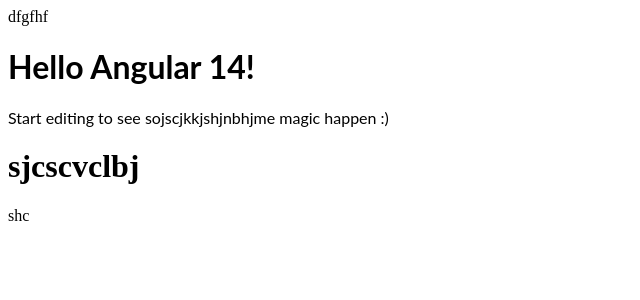
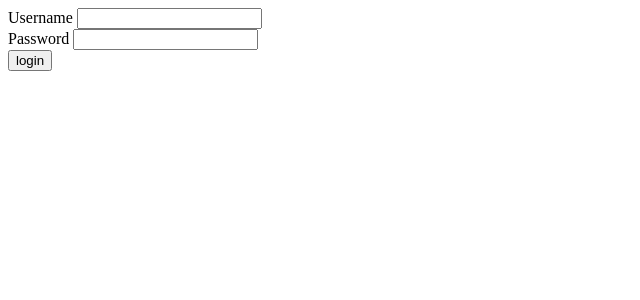
Before and after one commit to rdsingh13/angular-ivy-9gs5kn, an Angular app: page / in a window 1280 px wide. Shown: the top 300 px of the page, without its empty margins (0-640 px from the left). Built offline with nearby package versions, Linux system fonts and the light colour scheme.

Commit message:
3 files modified, 4 added

```diff
--- a/src/app/app.component.html
+++ b/src/app/app.component.html
@@ -1,5 +1 @@
-
-    <hello name="{{ name }}"></hello>
-    <p>Start editing to see sojscjkkjshjnbhjme magic happen :)</p>
-    <h1>sjcscvclbj</h1>
-    <app-welcome></app-welcome>
+<app-login></app-login>
--- a/src/app/app.module.ts
+++ b/src/app/app.module.ts
@@ -5,10 +5,11 @@
 import { AppComponent } from './app.component';
 import { HelloComponent } from './hello.component';
 import { WelcomeComponent } from './welcome/welcome.component';
+import { LoginComponent } from './login/login.component';
 
 @NgModule({
   imports: [BrowserModule, FormsModule],
-  declarations: [AppComponent, HelloComponent,WelcomeComponent],
+  declarations: [AppComponent, HelloComponent,WelcomeComponent,LoginComponent],
   bootstrap: [AppComponent],
 })
 export class AppModule {}
--- /dev/null
+++ b/src/app/login/login.component.html
@@ -0,0 +1,3 @@
+Username  <input type="text"  /><br>
+Password  <input type="password" /><br>
+<input type="button" value="login" />
--- /dev/null
+++ b/src/app/login/login.component.ts
@@ -0,0 +1,15 @@
+import { Component, OnInit } from '@angular/core';
+
+@Component({
+  selector: 'app-login',
+  templateUrl: './login.component.html',
+  styleUrls: ['./login.component.css']
+})
+export class LoginComponent implements OnInit {
+
+  constructor() { }
+
+  ngOnInit() {
+  }
+
+}
--- a/src/index.html
+++ b/src/index.html
@@ -1,2 +1,2 @@
-<p>dfgfhf</p>
+
 <my-app>loading</my-app>
```
Also changed, not shown: src/app/welcome/app-routing/app-routing.module.ts (added, +15 -0 lines), src/app/login/login.component.css (added).
